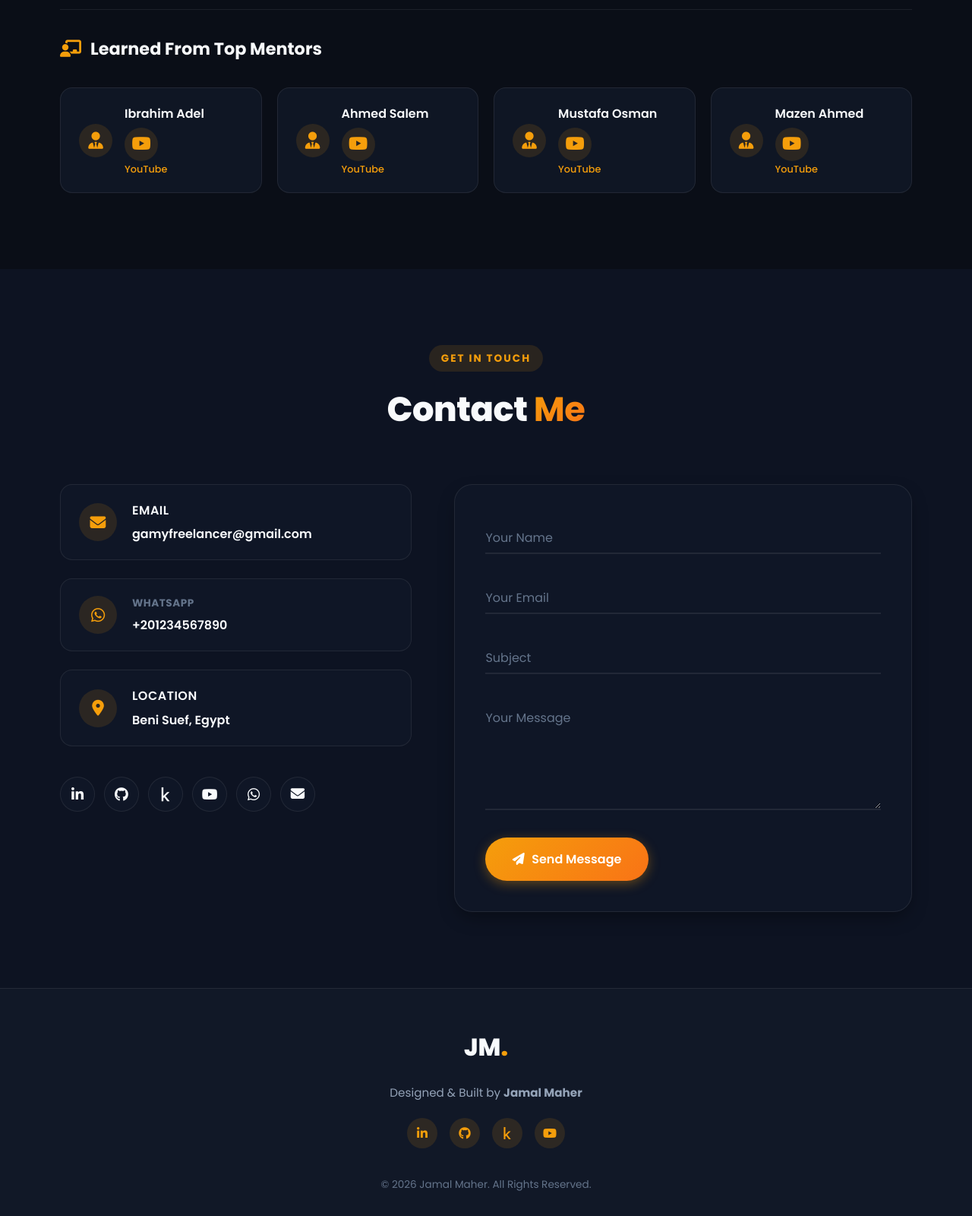
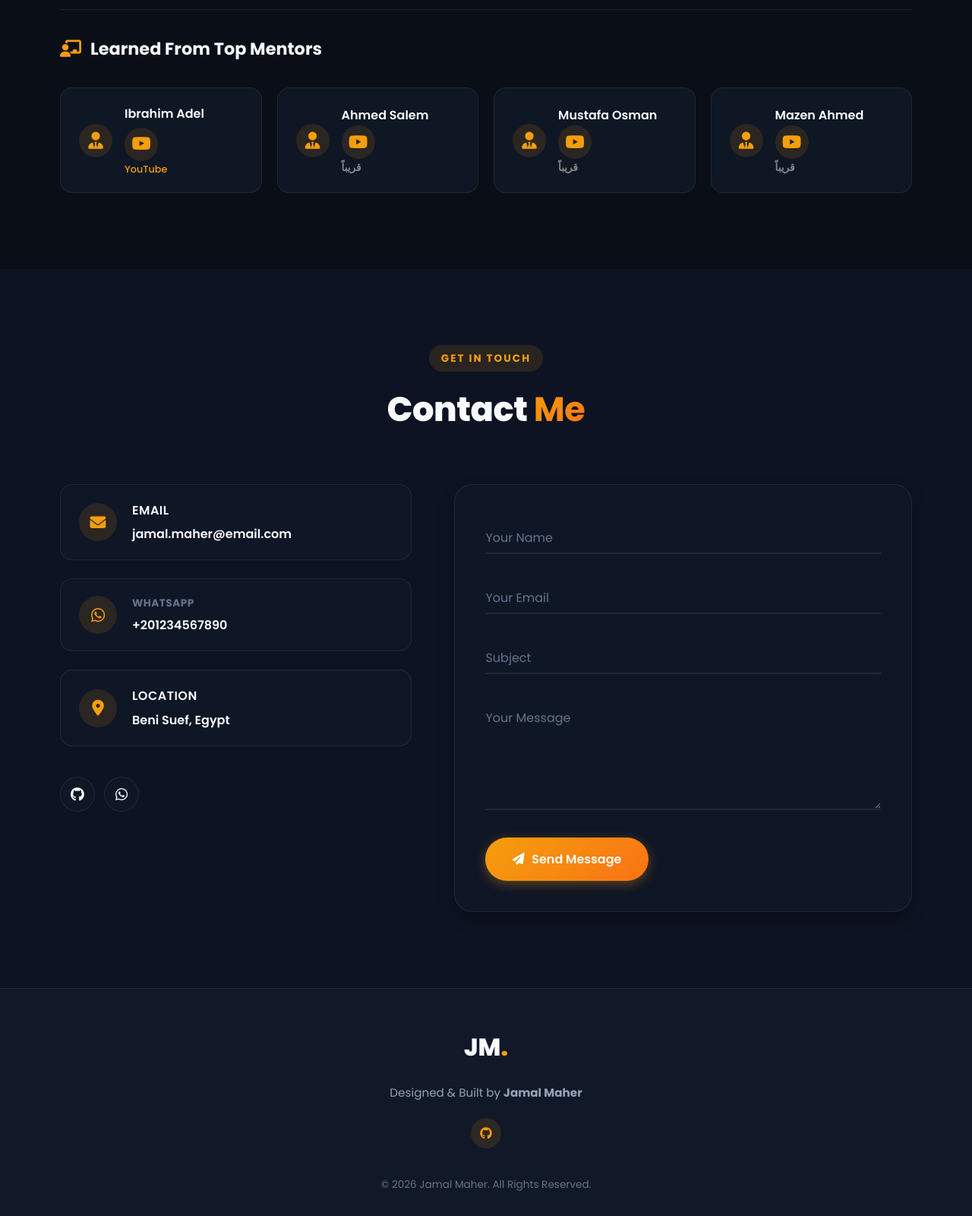
Before and after one commit to gamyfreelancer-web/gamal_analysis, a plain HTML site: page index.html in a window 1280 px wide. Shown: the part 5696-7296 px from the top of the page at 76% size. Drawn offline with Linux system fonts and the light colour scheme.

Commit message:
Add files via upload

```diff
--- a/index.html
+++ b/index.html
@@ -787,7 +787,8 @@
                         <div class="mentor-info">
                             <span class="lang-en">Ahmed Salem</span>
                             <span class="lang-ar">أحمد سالم</span>
-                            <a href="https://youtube.com/@CHANNEL_LINK_HERE" target="_blank"><i class="fab fa-youtube"></i> YouTube</a>
+                            <!-- رابط يوتيوب: أضف الرابط الصحيح هنا -->
+                            <span style="color:#888; font-size:0.85em;"><i class="fab fa-youtube"></i> قريباً</span>
                         </div>
                     </div>
 
@@ -797,7 +798,8 @@
                         <div class="mentor-info">
                             <span class="lang-en">Mustafa Osman</span>
                             <span class="lang-ar">مصطفى عثمان</span>
-                            <a href="https://youtube.com/@CHANNEL_LINK_HERE" target="_blank"><i class="fab fa-youtube"></i> YouTube</a>
+                            <!-- رابط يوتيوب: أضف الرابط الصحيح هنا -->
+                            <span style="color:#888; font-size:0.85em;"><i class="fab fa-youtube"></i> قريباً</span>
                         </div>
                     </div>
 
@@ -807,7 +809,8 @@
                         <div class="mentor-info">
                             <span class="lang-en">Mazen Ahmed</span>
                             <span class="lang-ar">مازن أحمد</span>
-                            <a href="https://youtube.com/@CHANNEL_LINK_HERE" target="_blank"><i class="fab fa-youtube"></i> YouTube</a>
+                            <!-- رابط يوتيوب: أضف الرابط الصحيح هنا -->
+                            <span style="color:#888; font-size:0.85em;"><i class="fab fa-youtube"></i> قريباً</span>
                         </div>
                     </div>
 
@@ -841,7 +844,7 @@
                                 <span class="lang-ar">البريد الإلكتروني</span>
                             </h4>
                             <!-- ========== غيّر الإيميل ========== -->
-                            <a href="mailto:gamyfreelancer@gmail.com">gamyfreelancer@gmail.com</a>
+                            <a href="mailto:jamal.maher@email.com">jamal.maher@email.com</a>
                         </div>
                     </div>
                     <div class="contact-info-card">
@@ -849,7 +852,7 @@
                         <div>
                             <h4>WhatsApp</h4>
                             <!-- ========== غيّر رقم الواتساب ========== -->
-                            <a href="https://wa.me/201128180670">+201234567890</a>
+                            <a href="https://wa.me/201234567890">+201234567890</a>
                         </div>
                     </div>
                     <div class="contact-info-card">
@@ -876,19 +879,14 @@
                          fa-facebook, fa-instagram, fa-behance, fa-dribbble
                     ================================================================ -->
                     <div class="social-links-contact">
-                        <a href="https://linkedin.com/in/YOUR-LINKEDIN" target="_blank" class="social-link" title="LinkedIn"><i class="fab fa-linkedin-in"></i></a>
-                        <a href="https://github.com/YOUR-GITHUB" target="_blank" class="social-link" title="GitHub"><i class="fab fa-github"></i></a>
-                        <a href="https://kaggle.com/YOUR-KAGGLE" target="_blank" class="social-link" title="Kaggle"><i class="fab fa-kaggle"></i></a>
-                        <a href="https://youtube.com/@YOUR-YOUTUBE" target="_blank" class="social-link" title="YouTube"><i class="fab fa-youtube"></i></a>
-                        <a href="https://wa.me/201128180670" target="_blank" class="social-link" title="WhatsApp"><i class="fab fa-whatsapp"></i></a>
-                        <a href="mailto:gamyfreelancer@gmail.com" class="social-link" title="Email"><i class="fas fa-envelope"></i></a>
+                        <a href="https://github.com/gamyfreelancer-web" target="_blank" class="social-link" title="GitHub"><i class="fab fa-github"></i></a>
+                        <a href="https://wa.me/201234567890" target="_blank" class="social-link" title="WhatsApp"><i class="fab fa-whatsapp"></i></a>
                     </div>
                 </div>
 
                 <!-- نموذج التواصل -->
                 <div class="contact-form-wrapper reveal reveal-right">
-                    <!-- ========== سجّل في formspree.io وغيّر الرابط ========== -->
-                    <form class="contact-form" action="https://formspree.io/f/YOUR_FORM_ID" method="POST">
+                    <form class="contact-form" id="contactForm" onsubmit="sendWhatsApp(event)">
                         <div class="form-group">
                             <input type="text" name="name" id="name" required>
                             <label for="name">
@@ -944,10 +942,7 @@
                     <span class="lang-ar">تصميم وبناء <strong>جمال ماهر</strong></span>
                 </p>
                 <div class="footer-social">
-                    <a href="https://linkedin.com/in/YOUR-LINKEDIN" target="_blank"><i class="fab fa-linkedin-in"></i></a>
-                    <a href="https://github.com/YOUR-GITHUB" target="_blank"><i class="fab fa-github"></i></a>
-                    <a href="https://kaggle.com/YOUR-KAGGLE" target="_blank"><i class="fab fa-kaggle"></i></a>
-                    <a href="https://youtube.com/@YOUR-YOUTUBE" target="_blank"><i class="fab fa-youtube"></i></a>
+                    <a href="https://github.com/gamyfreelancer-web" target="_blank"><i class="fab fa-github"></i></a>
                 </div>
                 <p class="footer-copy">&copy; 2026 Jamal Maher. All Rights Reserved.</p>
             </div>
@@ -959,6 +954,19 @@
         <i class="fas fa-chevron-up"></i>
     </button>
 
+    <!-- ========== سكريبت إرسال النموذج عبر واتساب ========== -->
+    <script>
+    function sendWhatsApp(e) {
+        e.preventDefault();
+        var name = document.getElementById('name').value;
+        var email = document.getElementById('email').value;
+        var subject = document.getElementById('subject').value;
+        var message = document.getElementById('message').value;
+        var text = '📋 *رسالة من البورتفوليو*%0A%0A👤 *الاسم:* ' + name + '%0A📧 *الإيميل:* ' + email + '%0A📌 *الموضوع:* ' + subject + '%0A💬 *الرسالة:* ' + message;
+        window.open('https://wa.me/201234567890?text=' + text, '_blank');
+        document.getElementById('contactForm').reset();
+    }
+    </script>
     <!-- ========== ملف تحميل بيانات لوحة التحكم ========== -->
     <script src="js/data-loader.js"></script>
     <!-- ========== ملف JavaScript الرئيسي ========== -->
```
